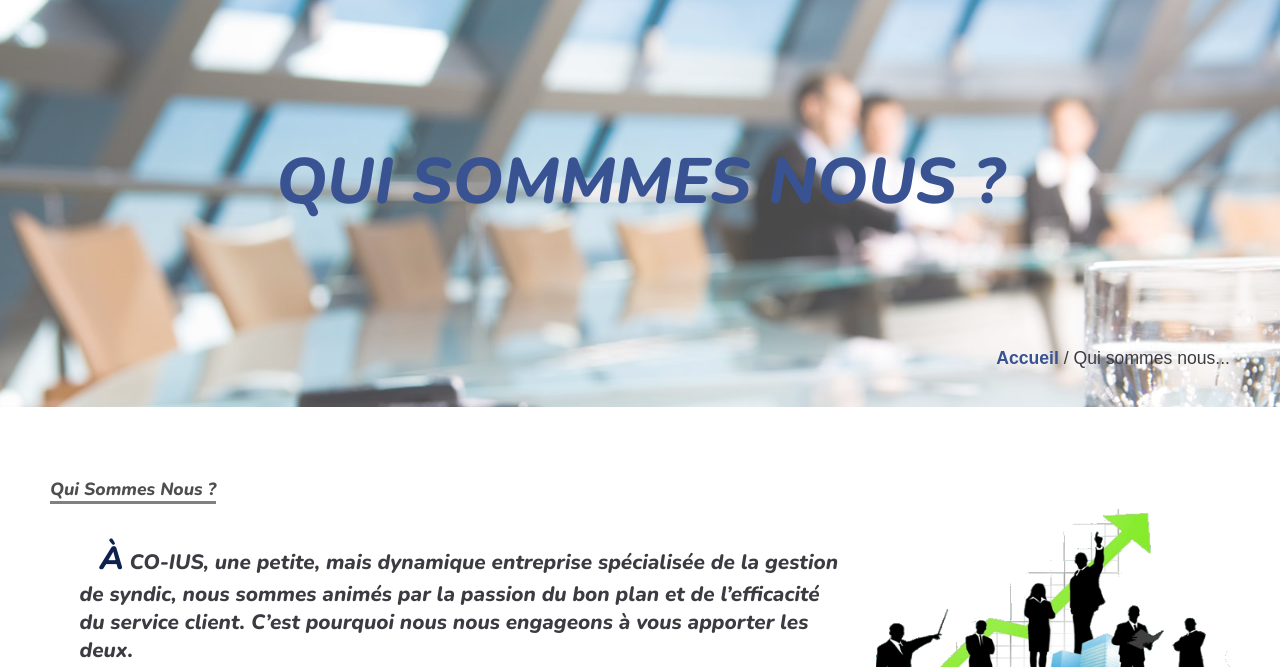
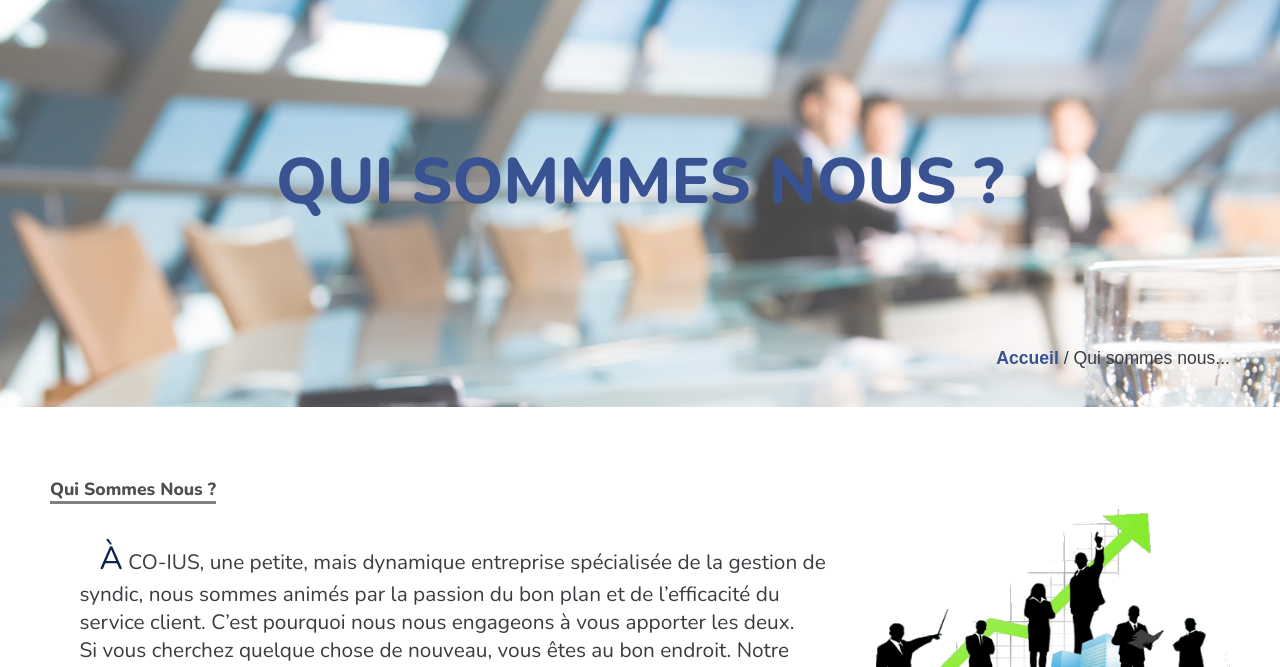
Before and after one commit to daalimouhcine/co-ius, a plain HTML site: page À-propos-de-nous/Qui-Sommes-Nous/index.html in a window 1280 px wide. Shown: the part 133-800 px from the top of the page. Drawn offline with nearby package versions, Linux system fonts and the light colour scheme.

Commit message:
Add files via upload

```diff
--- a/À-propos-de-nous/Qui-Sommes-Nous/index.html
+++ b/À-propos-de-nous/Qui-Sommes-Nous/index.html
@@ -25,7 +25,7 @@
     <link rel="stylesheet" href="../../CSS/footer.css">
     <script src="https://kit.fontawesome.com/52c3d542f8.js" crossorigin="anonymous"></script>
     <link rel="preconnect" href="https://fonts.gstatic.com">
-    <link href="https://fonts.googleapis.com/css2?family=Nunito:ital,wght@1,800&display=swap" rel="stylesheet">
+    <link href="https://fonts.googleapis.com/css2?family=Nunito:wght@400;800&display=swap" rel="stylesheet"><body>
 
 </head>
 <body>
@@ -134,7 +134,6 @@
         </section>
 
         <section id="gallery">
-
             <img class="img-1-gallery" src="images/img-1.jpg" data-description="">
 
             <img class="img-2-gallery" src="images/img-2.jpg" data-description="">
@@ -154,7 +153,6 @@
             <img class="img-9-gallery" src="images/img-9.jpg" data-description="">
 
             <img class="img-10-gallery" src="images/img-10.jpg" data-description="">
-
         </section>
 
         <section class="priencipales">
@@ -170,7 +168,7 @@
                         <li>Recherche de subvention dans les dossiers travaux.</li>
                         <li>Délivrer un quitus au copropriétaire en cas de vente s’il n’est débiteur à l’égard du syndicat.</li>
                     </ol>
-                    <img src="images/syndic-handshake.jpg" alt="">
+                        <img src="images/syndic-handshake.jpg" alt="">
                 </div>
                 <div>
                     <img src="images/syndic-office.jpg" alt="">
```
